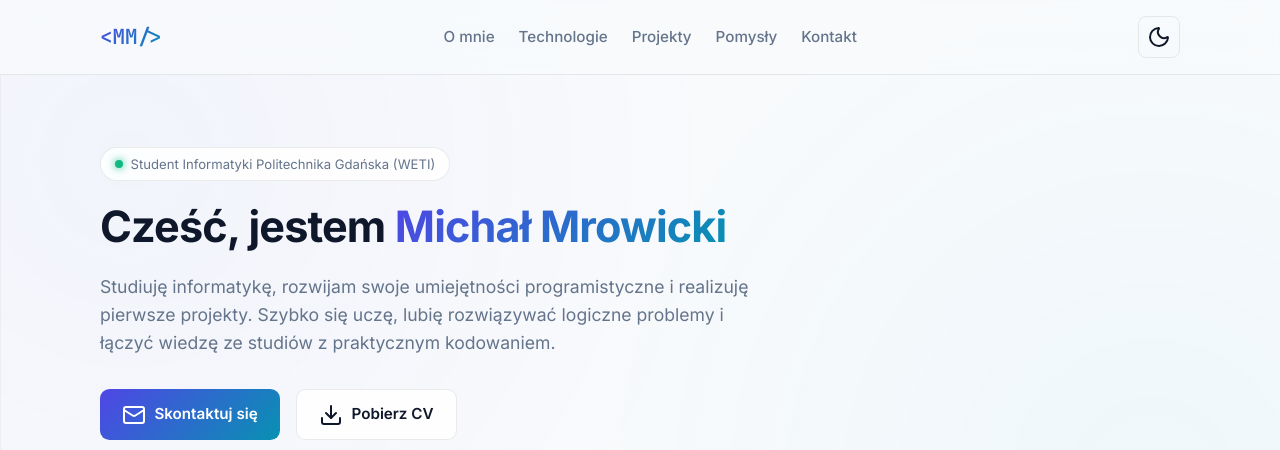
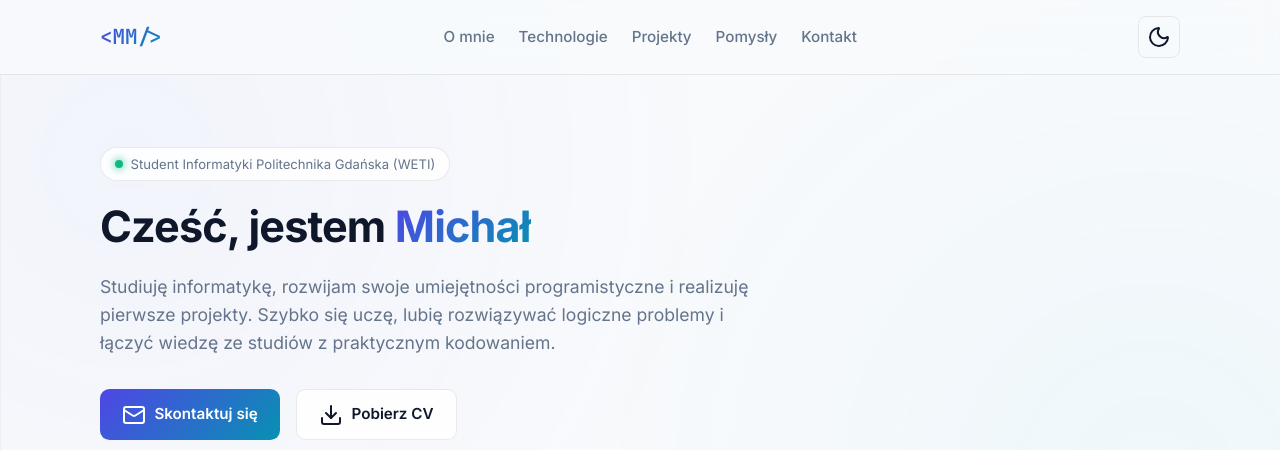
Before and after one commit to michmro04/michalmrowicki_webpage, a plain HTML site: page index.html in a window 1280 px wide. Shown: the top 450 px of the page. Drawn offline with nearby package versions, Linux system fonts and the light colour scheme.

Commit message:
some fix

```diff
--- a/index.html
+++ b/index.html
@@ -52,7 +52,7 @@
           <span class="status-indicator"></span> Student Informatyki Politechnika Gdańska (WETI)
         </div>
         <h1 class="hero-title">
-          Cześć, jestem <span class="text-gradient">Michał Mrowicki</span>
+          Cześć, jestem <span class="text-gradient">Michał</span>
         </h1>
         <p class="hero-subtitle">
           Studiuję informatykę, rozwijam swoje umiejętności programistyczne i realizuję pierwsze projekty. Szybko się uczę, lubię rozwiązywać logiczne problemy i łączyć wiedzę ze studiów z praktycznym kodowaniem.
```
